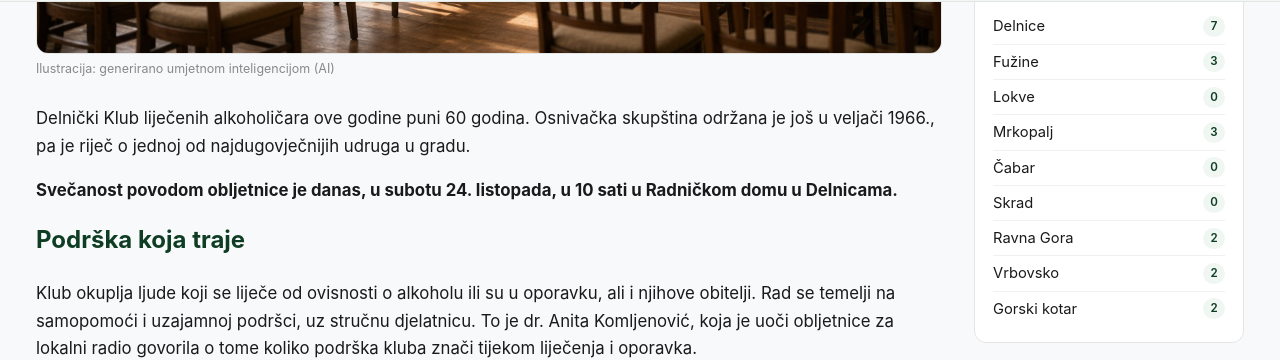
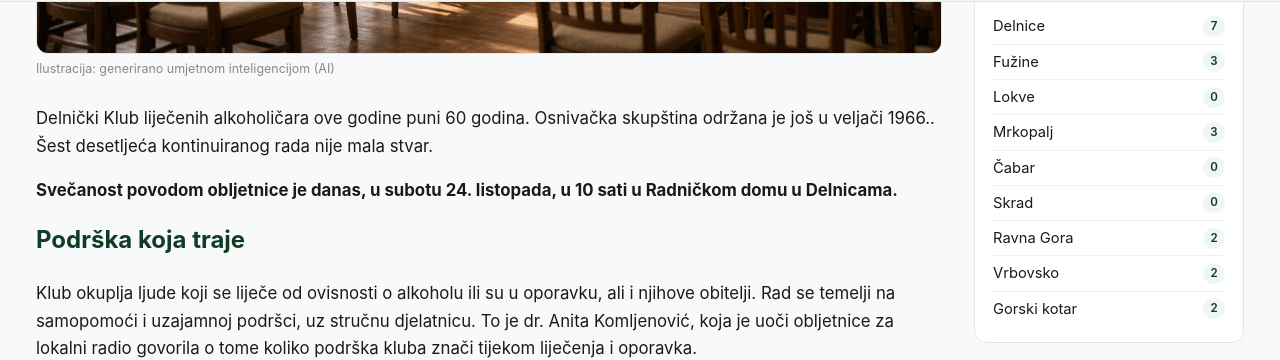
Before and after one commit to MojGK/gorski-kotar.info, a Jekyll site: the page built from _posts/2026-10-24-klub-lijecenih-alkoholicara-delnice-60-godina.md, in a window 1280 px wide and 900 px high, scrolled down 754 px. Shown: the part 152-512 px from the top of the window. Built offline with Jekyll 4.4.1, drawn with Linux system fonts in a browser that asks for light colours; comment, search, counter and statistics services are not loaded.

Commit message:
KLA: uklonjena neprovjerena tvrdnja

```diff
--- a/_posts/2026-10-24-klub-lijecenih-alkoholicara-delnice-60-godina.md
+++ b/_posts/2026-10-24-klub-lijecenih-alkoholicara-delnice-60-godina.md
@@ -13,7 +13,7 @@ image_alt: "Ilustracija: prazna dvorana sa stolicama i stolom s cvijećem pripre
 image_credit: "Ilustracija: generirano umjetnom inteligencijom (AI)"
 ---
 
-Delnički Klub liječenih alkoholičara ove godine puni 60 godina. Osnivačka skupština održana je još u veljači 1966., pa je riječ o jednoj od najdugovječnijih udruga u gradu.
+Delnički Klub liječenih alkoholičara ove godine puni 60 godina. Osnivačka skupština održana je još u veljači 1966.. Šest desetljeća kontinuiranog rada nije mala stvar.
 
 **Svečanost povodom obljetnice je danas, u subotu 24. listopada, u 10 sati u Radničkom domu u Delnicama.**
 
```
